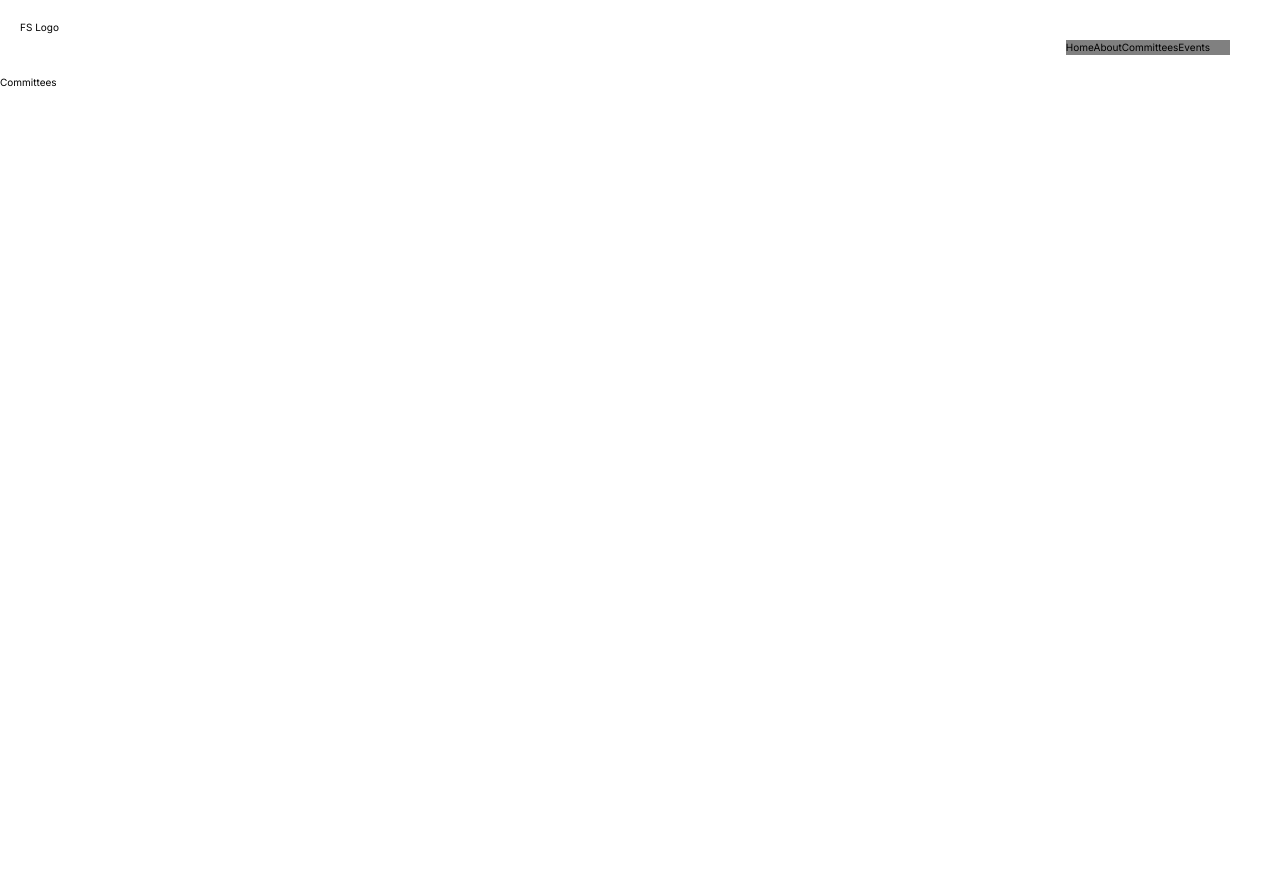
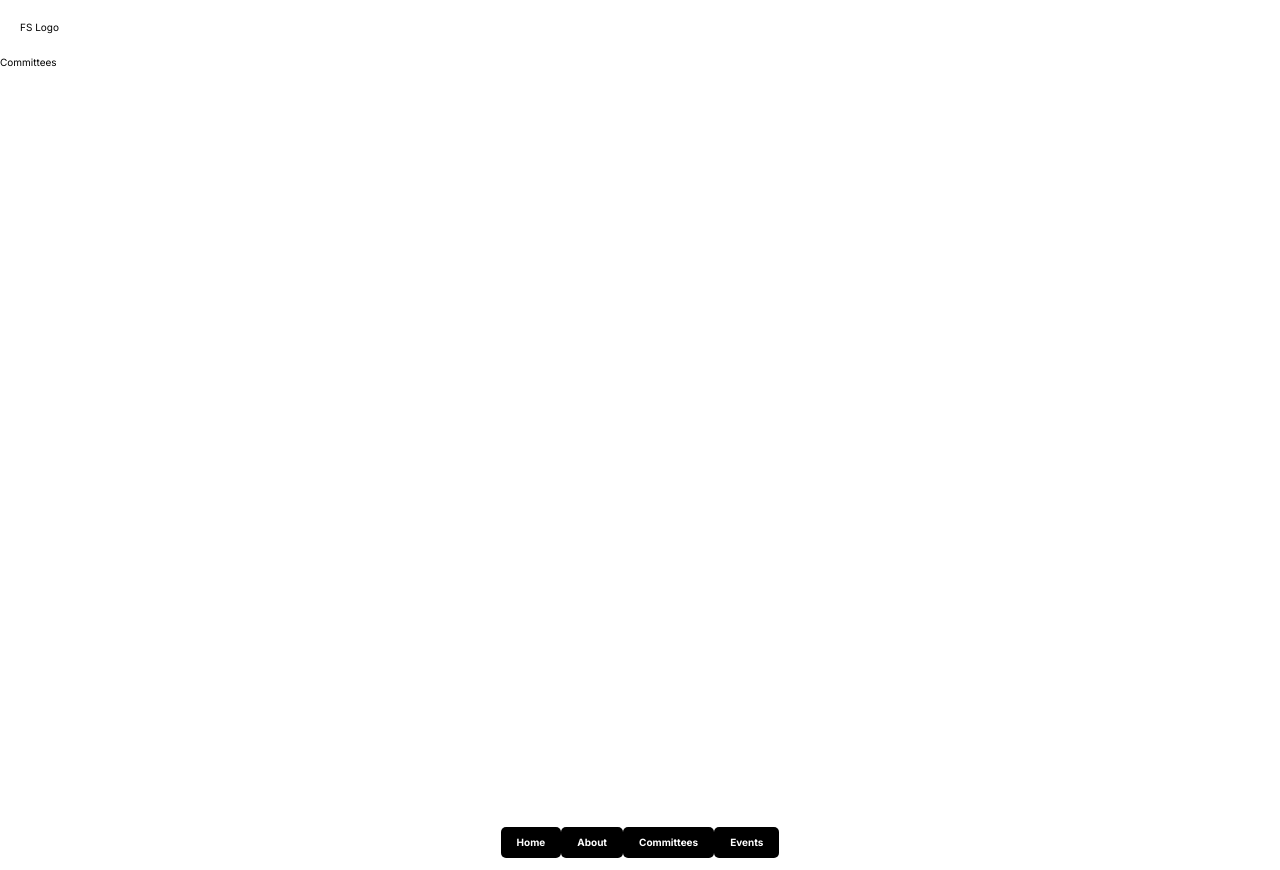
Before and after one commit to fashion-society-ucf/fs_website, a Next.js app in the folder fashion-society-web/: page /committees in a window 1280 px wide. Before the commit the page ends 800 px from the top, so only its background shows below. Built offline with nearby package versions, Linux system fonts and the light colour scheme.

Commit message:
New Nav Component

```diff
--- a/fashion-society-web/app/about/page.js
+++ b/fashion-society-web/app/about/page.js
@@ -1,26 +1,24 @@
 import Link from 'next/link'
+import Navigation from '@/components/Navigation'
 
 export default function About () {
     return (
 <><div>
       <header>
         <div className='logo'>FS Logo</div>
-        <nav>
-          <ul>
-            <li>
-              <Link href="/">Home</Link>
-              <Link href="/about">About</Link>
-              <Link href="/committees">Committees</Link>
-              <Link href="/events">Events</Link>
-            </li>
-          </ul>
-        </nav>
+
       </header>
  </div>
 
 <div className="about-page">
      <h1>About Page</h1>
 </div>
+<div className='flex justify-center items-end h-screen'>
+    <Navigation href={"/"} text="Home"/>
+    <Navigation href={"/about"} text="About"/>
+    <Navigation href={"/committees"} text="Committees"/>
+    <Navigation href={"/events"} text="Events"/>
+</div>
 </>
     )
 }
--- a/fashion-society-web/app/committees/page.js
+++ b/fashion-society-web/app/committees/page.js
@@ -1,22 +1,20 @@
 import Link from "next/link"
+import Navigation from '@/components/Navigation'
 
 export default function About () {
     return (
         <div className="committees-page">
              <header>
         <div className='logo'>FS Logo</div>
-        <nav>
-          <ul>
-            <li>
-              <Link href="/">Home</Link>
-              <Link href="/about">About</Link>
-              <Link href="/committees">Committees</Link>
-              <Link href="/events">Events</Link>
-            </li>
-          </ul>
-        </nav>
+
       </header>
             <h1>Committees</h1>
+    <div className='flex justify-center items-end h-screen'>
+      <Navigation href={"/"} text="Home"/>
+      <Navigation href={"/about"} text="About"/>
+      <Navigation href={"/committees"} text="Committees"/>
+      <Navigation href={"/events"} text="Events"/>
+    </div>
         </div>
     )
 }
--- a/fashion-society-web/app/events/page.js
+++ b/fashion-society-web/app/events/page.js
@@ -1,22 +1,19 @@
 import Link from "next/link"
+import Navigation from '@/components/Navigation'
 
 export default function About () {
     return (
         <div className="events-page">
         <header>
         <div className='logo'>FS Logo</div>
-        <nav>
-          <ul>
-            <li>
-              <Link href="/">Home</Link>
-              <Link href="/about">About</Link>
-              <Link href="/committees">Committees</Link>
-              <Link href="/events">Events</Link>
-            </li>
-          </ul>
-        </nav>
       </header>
             <h1>Fashion Society Events</h1>
+            <div className='flex justify-center items-end h-screen'>
+    <Navigation href={"/"} text="Home"/>
+    <Navigation href={"/about"} text="About"/>
+    <Navigation href={"/committees"} text="Committees"/>
+    <Navigation href={"/events"} text="Events"/>
+</div>
         </div>
     )
 }
--- a/fashion-society-web/app/globals.css
+++ b/fashion-society-web/app/globals.css
@@ -14,6 +14,9 @@ header {
   padding: 20px;
 
 }
+nav {
+  display:flex
+}
 nav ul {
 display: flex;
 background-color: grey;
--- a/fashion-society-web/app/page.js
+++ b/fashion-society-web/app/page.js
@@ -1,24 +1,25 @@
 import Link from 'next/link'
-
+import Navigation from '@/components/Navigation'
 
 export default function Home() {
   return (
     <div>
       <header>
         <div className="text-md">FS Logo</div>
-        <nav>
-          <ul className='text-md'>
-            <li><Link href="/about">About</Link></li>
-            <li><Link href="/committees">Committees</Link></li>
-            <li><Link href="/events">Events</Link></li>
-          </ul>
-        </nav>
+
       </header>
 
       <main className="p-[1.2rem]">
       <h1 className="text-md">Hello world</h1>
     </main>
 
+<div className='flex justify-center items-end h-screen'>
+    <Navigation href={"/"} text="Home"/>
+    <Navigation href={"/about"} text="About"/>
+    <Navigation href={"/committees"} text="Committees"/>
+    <Navigation href={"/events"} text="Events"/>
+</div>
+
     </div>
 
   )
--- a/fashion-society-web/components/Navigation.js
+++ b/fashion-society-web/components/Navigation.js
@@ -1,4 +1,10 @@
+import Link from "next/link"
+import React from "react"
 
-export default function Navigation () {
-
+export default function Navigation ({ href, text }) {
+    return (
+        <Link href={href} className="bg-black hover:bg-gray-800 text-white font-bold py-2 px-4 rounded-lg my-3">
+            {text}
+        </Link>
+    )
 }
```
